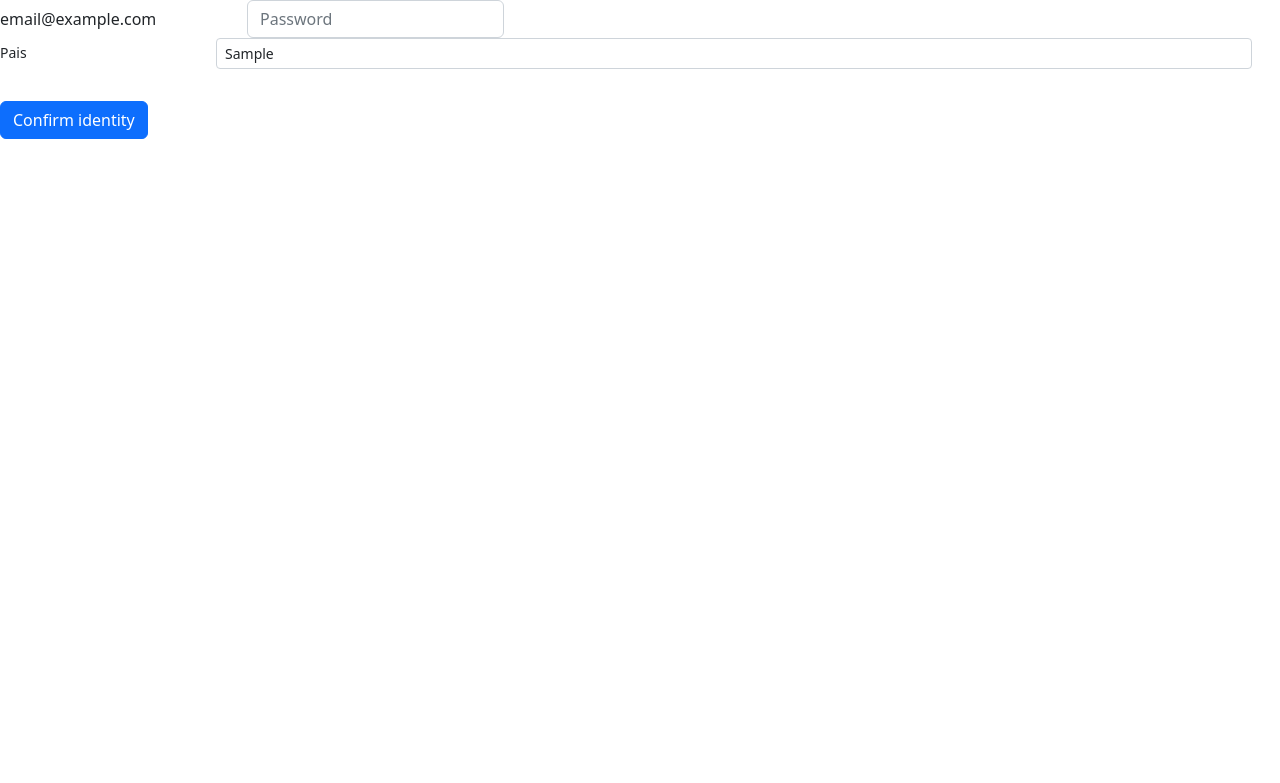
After one commit to LuciMadri/TiendaWeb, a Spring Boot app: page /personaN in a window 1280 px wide. The commit adds this page. Shown: the top 783 px of the page. Run offline with Spring Boot 4, Linux system fonts and the light colour scheme; tables that the repository leaves empty hold one stand-in row (values such as "Sample post").

Commit message:
semana 05
creamos la tabla

```diff
--- a/Tienda/src/main/java/com/tienda/controller/PersonaController.java
+++ b/Tienda/src/main/java/com/tienda/controller/PersonaController.java
@@ -1,11 +1,15 @@
 package com.tienda.controller;
+import com.tienda.entity.Pais;
 import com.tienda.entity.Persona;
+import com.tienda.service.IPaisService;
 import com.tienda.service.IPersonaService;
 import java.util.List;
 import org.springframework.beans.factory.annotation.Autowired;
 import org.springframework.stereotype.Controller;
 import org.springframework.ui.Model;
 import org.springframework.web.bind.annotation.GetMapping;
+import org.springframework.web.bind.annotation.ModelAttribute;
+import org.springframework.web.bind.annotation.PathVariable;
 
 /**
  *
@@ -21,6 +25,8 @@ public class PersonaController {
     //El controller utiliza el servicio, en este caso personaService
     private IPersonaService personaService;
 
+    @Autowired
+    private IPaisService paisService;
     /*El GetMapping crea la ruta, entonces al escribir localhost/persona
     nos ejecuta el metodo
     */
@@ -50,4 +56,33 @@ public class PersonaController {
         return "personas";
     }
 
+    @GetMapping("/personaN")
+    //Nuevo metodo para crear una nueva persona
+    public String crearPersona(Model model){
+
+        List<Pais> listaPaises = paisService.listCountry();
+        //Aqui hay que crear unobjeto nuevo para nuestro html
+        model.addAttribute("persona", new Persona());
+        //Aqui ocupamos jalar algun foreign key de la tabla paises
+        model.addAttribute("paises", listaPaises);
+        return "crear";
+    }
+
+    @GetMapping("/save")
+    public String guardarPersona(@ModelAttribute Persona persona){
+        //Con esto lo guardo en la bd
+        personaService.savePersona(persona);
+
+        //Aqui quiero que me redirija a otro get mapping
+        return "redirect:/persona";
+    }
+
+    @GetMapping("/editPersona/{id}")
+    public String editarPersona(@PathVariable("id") Long idPersona, Model model){
+        Persona persona = personaService.getPersonaById(idPersona);
+        List<Pais> listaPaises = paisService.listCountry();
+        model.addAttribute("personas", persona);
+        model.addAttribute("paises", listaPaises);
+        return "crear";
+    }
 }
--- a/Tienda/src/main/java/com/tienda/service/PaisService.java
+++ b/Tienda/src/main/java/com/tienda/service/PaisService.java
@@ -3,8 +3,10 @@ import com.tienda.entity.Pais;
 import com.tienda.repository.PaisRepository;
 import java.util.List;
 import org.springframework.beans.factory.annotation.Autowired;
+import org.springframework.stereotype.Service;
 
-public class PaisService {
+@Service
+public class PaisService implements IPaisService{
 
     //Autowired para la inyeccion de dependencias, en este caso Pais
     @Autowired
--- a/Tienda/src/main/java/com/tienda/service/PersonaService.java
+++ b/Tienda/src/main/java/com/tienda/service/PersonaService.java
@@ -13,12 +13,11 @@ import org.springframework.stereotype.Service;
 //o mas interfaces.
 public class PersonaService implements IPersonaService {
 
-    //Se agrega el repositori
-
     //Autowired para hacer inyeccion de dependencias.
     @Autowired
     //Inyectamos la clase de personaRepository
     private PersonaRepository personaRepository;
+
     //Aqui nada mas generamos todos los metodos abstractos.
     @Override
     public List<Persona> getAllPersona() {
--- /dev/null
+++ b/Tienda/src/main/resources/templates/crear.html
@@ -0,0 +1,44 @@
+<html xmlns:th="http://www.thymeleaf.org">
+    <head>
+        <title>TODO supply a title</title>
+        <meta charset="UTF-8">
+        <meta name="viewport" content="width=device-width, initial-scale=1.0">
+        <link href="https://cdn.jsdelivr.net/npm/bootstrap@5.2.0-beta1/dist/css/bootstrap.min.css" rel="stylesheet" integrity="sha384-0evHe/X+R7YkIZDRvuzKMRqM+OrBnVFBL6DOitfPri4tjfHxaWutUpFmBp4vmVor" crossorigin="anonymous">
+        <script src="https://cdn.jsdelivr.net/npm/bootstrap@5.2.0-beta1/dist/js/bootstrap.bundle.min.js" integrity="sha384-pprn3073KE6tl6bjs2QrFaJGz5/SUsLqktiwsUTF55Jfv3qYSDhgCecCxMW52nD2" crossorigin="anonymous"></script>
+
+    </head>
+    <body>
+        <form class="row g-3"
+              th:object = "${persona}"
+              th:action="@{/save}"
+              method="post">
+            <input type="hidden" th:field="*{id}">
+            <div class="col-auto">
+                <label for="staticEmail2" class="visually-hidden">Email</label>
+                <input type="text" readonly class="form-control-plaintext" id="staticEmail2" value="email@example.com">
+            </div>
+            <div class="col-auto">
+                <label for="inputPassword2" class="visually-hidden">Password</label>
+                <input type="password" class="form-control" id="inputPassword2" placeholder="Password">
+            </div>
+
+            <div class="form-group mb-3 row">
+                <label class="form-control-sm col-form-label col-md-2" for="paises">Pais</label>
+                <div class="col-sm-10">
+                    <select th:field="*{pais}" class="form-control form-control-sm col-md-6" id="pais" aria-describedby="emailHelp">
+                        <option th:each="x:${paises}"
+                                th:value="${x.id}"
+                                th:text="${x.pais}"/>
+                    </select>
+                </div>
+            </div>
+
+            <div class="col-auto">
+                <button type="submit" class="btn btn-primary mb-3">Confirm identity</button>
+            </div>
+
+
+
+        </form>
+    </body>
+</html>
--- a/Tienda/src/main/resources/templates/personas.html
+++ b/Tienda/src/main/resources/templates/personas.html
@@ -2,6 +2,8 @@
 <html xmlns:th="http://www.thymeleaf.org">
     <head>
         <title>Persona</title>
+        <link href="https://cdn.jsdelivr.net/npm/bootstrap@5.2.0-beta1/dist/css/bootstrap.min.css" rel="stylesheet" integrity="sha384-0evHe/X+R7YkIZDRvuzKMRqM+OrBnVFBL6DOitfPri4tjfHxaWutUpFmBp4vmVor" crossorigin="anonymous">
+        <script src="https://cdn.jsdelivr.net/npm/bootstrap@5.2.0-beta1/dist/js/bootstrap.bundle.min.js" integrity="sha384-pprn3073KE6tl6bjs2QrFaJGz5/SUsLqktiwsUTF55Jfv3qYSDhgCecCxMW52nD2" crossorigin="anonymous"></script>
     </head>
     <body>
 
```
